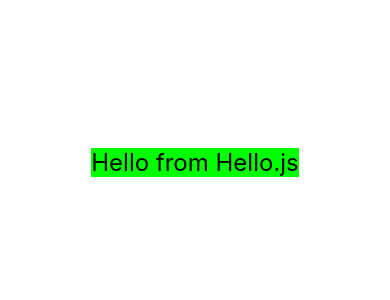
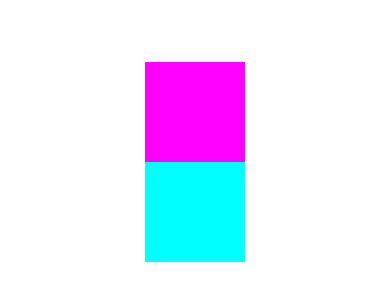
Before and after one commit to TianaJohnson/ughreactnative, a React Native app: screen / in a window 390 px wide. Shown: the part 260-560 px from the top of the page. Built offline with nearby package versions, Linux system fonts and the light colour scheme.

Commit message:
more stylesheets

```diff
--- a/App.js
+++ b/App.js
@@ -7,10 +7,8 @@
 export default function App() {
   return (
     <View style={styles.container}>
-      <Text>
-        <Hello/>
-      </Text>
-      <StatusBar style="auto" />
+      <View style={styles.view1}></View>
+      <View style={styles.view2}></View>
     </View>
   );
 }
@@ -22,4 +20,14 @@
     alignItems: 'center',
     justifyContent: 'center',
   },
+  view1: {
+    backgroundColor: '#ff00ff',
+    height: 100,
+    width: 100,
+  },
+  view2: {
+    backgroundColor: '#00ffff',
+    height: 100,
+    width: 100,
+  }
 });
```
